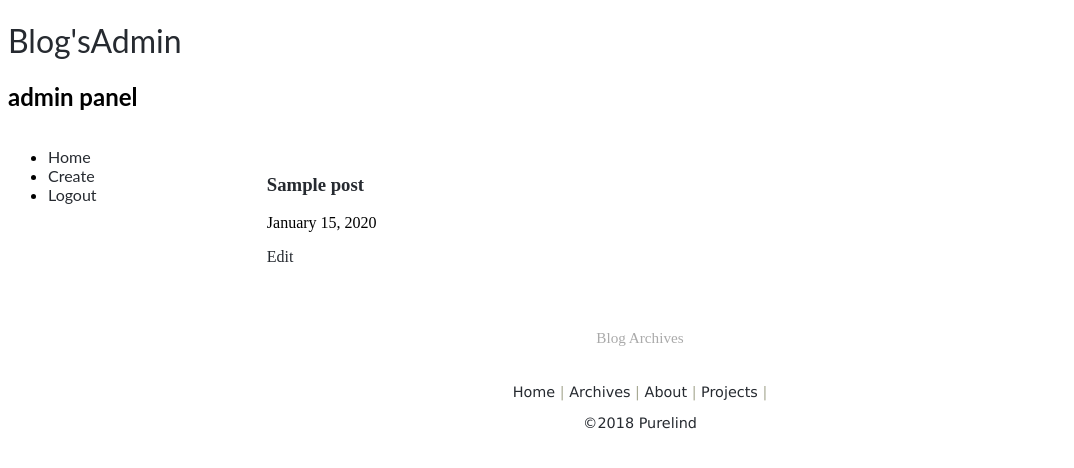
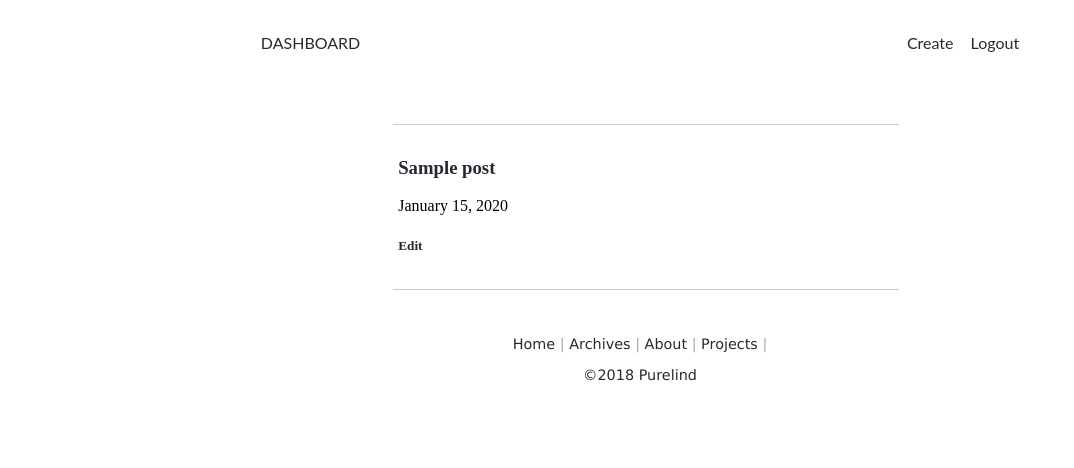
Before and after one commit to purelind/My_blog_purelind, a Flask app: page /admin in a window 1280 px wide. Shown: the top 468 px of the page, without its empty margins (0-1074 px from the left). Run offline with Flask 2, Linux system fonts and the light colour scheme; a user stored in the database is signed in; tables that the repository leaves empty hold one stand-in row (values such as "Sample post"); some libraries are stand-ins or nearby versions.

Commit message:
update blog format

```diff
--- a/app/main/views.py
+++ b/app/main/views.py
@@ -57,13 +57,8 @@ def resume():
 @main.route('/admin', methods=['GET', 'POST'])
 @login_required
 def admin():
-    page = request.args.get('page', 1, type=int)
-    query = Post.query
-    pagination = query.order_by(Post.created.desc()).paginate(
-        page, per_page=current_app.config['BLOG_POSTS_PER_PAGE'],
-        error_out=False)
-    posts = pagination.items
-    return render_template('admin.html', posts=posts, pagination=pagination)
+    posts = Post.query.order_by(Post.created.desc()).all()
+    return render_template('admin.html', posts=posts)
 
 
 @main.route('/admin/postlist', methods=['GET', 'POST'])
--- a/app/static/CSS3_two/css/style.css
+++ b/app/static/CSS3_two/css/style.css
@@ -24,13 +24,13 @@ a:hover, a:active {
 
 
 .nav {
-    width: 60%;
+    width: 40%;
     margin: 0 auto;
     background-color: whitesmoke;
 }
 
 article {
-    width: 60%;
+    width: 40%;
     margin: 0 auto;
     /*background-color: whitesmoke;*/
     display: block;
@@ -64,7 +64,7 @@ header {
 }
 
 .intro {
-    width: 60%;
+    width: 40%;
     margin: 0 auto;
     padding-top: 40px;
 }
@@ -81,7 +81,7 @@ header {
 }
 
 footer {
-    width: 60%;
+    width: 40%;
     display: block;
     /*max-width: 1200px;*/
     overflow: hidden;
@@ -124,7 +124,7 @@ div.pagination {
     padding-top: 1.5em;
     padding-bottom: 1.5em;
 
-    width: 60%;
+    width: 40%;
     margin: 0 auto;
 }
 
--- a/app/templates/admin.html
+++ b/app/templates/admin.html
@@ -1,52 +1,46 @@
 {% extends "base.html" %}
-{% import "_macros.html" as macros %}
 
-{% block title %}Purelind's Admin{% endblock %}
+{% block title %}Dashboard{% endblock %}
 
 {% block navheader %}
-<header>
-    <div id="logo">
+    <header style="width: 60%; margin: 0 auto; padding-bottom: 100px">
+        <div class="nav__left" style="">
             <div id="logo_text">
                 <!-- class="logo_colour", allows you to change the colour of the text -->
-            <h1><a href="admin">Blog's<span class="logo_colour">Admin</span></a></h1>
-            <h2>admin panel</h2>
+                <a href="/admin">DASHBOARD</a>
             </div>
         </div>
-    <nav>
+        <div class="nav__right" style="">
             <div id="menu_container">
-            <ul class="sf-menu" id="nav" style="float: left">
-                <li><a href="/admin">Home</a></li>
-                <li><a href="/create">Create</a></li>
-                <!--<li><a href="/admin/postlist">PostList</a></li>-->
-                <li><a href="/auth/logout">Logout</a></li>
-            </ul>
-
-
+                <a target="_blank" href="/create" class="link-create">Create</a>
+                <a target="_blank" href="/admin/logout" class="link-logout">Logout</a>
             </div>
-    </nav>
+        </div>
     </header>
 {% endblock %}
 
 {% block content %}
+    <article>
         {% for post in posts %}
-<article>
-    <a class="title-link" href="/post/{{ post.id }}"><h3>{{ post.title }}</h3></a>
-    <p class="blog-post-meta">{{ momentjs(post.created).format("LL") }}</p>
-    <a href="/edit/{{ post.id }}"><p href="/edit/{{ post.id }}">Edit</p></a>
+            <hr style="    border: 0;
+                    height: 1px;
+                    {#    width: 60%;#}
+                    background: #333;
+                    background-image: linear-gradient(to right, #ccc, #ccc, #ccc);">
+            <div style="margin: auto; border: 3px solid white; padding: 2px">
+                <a  href="/post/{{ post.id }}"><h3>{{ post.title }}</h3></a>
+                <p >{{ momentjs(post.created).format("LL") }}</p>
+                <a  href="/edit/{{ post.id }}"><h5 href="/edit/{{ post.id }}">Edit</h5></a>
+            </div>
+        {% endfor %}
+        <hr style="    border: 0;
+                height: 1px;
+                {#    width: 60%;#}
+                background: #333;
+                background-image: linear-gradient(to right, #ccc, #ccc, #ccc);">
     </article>
-{% endfor %}
 
 
-<div class="pagination">
-    {% if pagination.has_prev %}
-    <a class="next" href="{{ url_for('main.admin', page = pagination.page-1) }}">← Newer</a>
-    {% endif %}
-    <a href="/archives">Blog Archives</a>
-    {% if pagination.has_next %}
-    <a class="prev" href="{{ url_for('main.admin', page = pagination.page+1) }}">Older →</a>
-    {% endif %}
-</div>
+
+
 {% endblock %}
-
-{% block sidebar %}
-{% endblock %}
--- a/app/templates/base.html
+++ b/app/templates/base.html
@@ -81,9 +81,9 @@
   <footer id="site-footer" style="padding-bottom: 20px">
     <p>
       <a href="/">Home</a> |
-      <a href="/blog/archive">Archives</a> |
-      <a href="/blog/about">About</a> |
-      <a href="">Projects</a> |
+      <a href="/archives">Archives</a> |
+      <a href="/about">About</a> |
+      <a href="/projects">Projects</a> |
     </p>
     <p>
       <a href="#">&copy;2018 Purelind</a>
--- a/config.py
+++ b/config.py
@@ -22,7 +22,7 @@ class Config:
     BLOG_MAIL_SUBJECT_PREFIX = '[purelind\' Blog]'
     BLOG_MAIL_SENDER = 'Purelind\' Blog Admin <Admin@purelind.com>'
     BLOG_ADMIN = os.environ.get('BLOG_ADMIN')
-    BLOG_POSTS_PER_PAGE = 5
+    BLOG_POSTS_PER_PAGE = 10
 
     @staticmethod
     def init_app(app):
```
Also changed, not shown: app/templates/archives.html (+3 -11 lines), app/templates/index.html (+6 -8 lines). Lines whose indentation alone changed are shown as unchanged.
